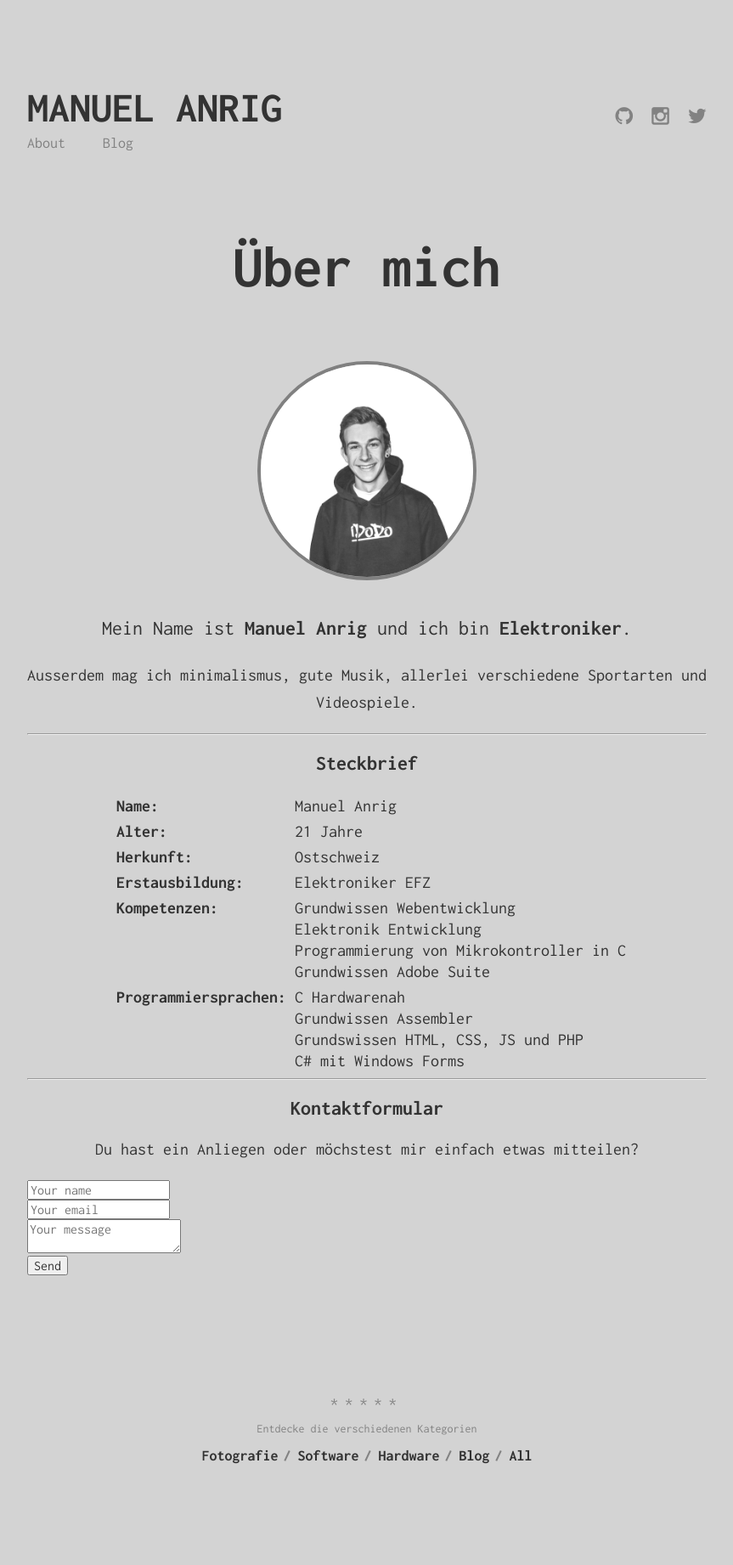
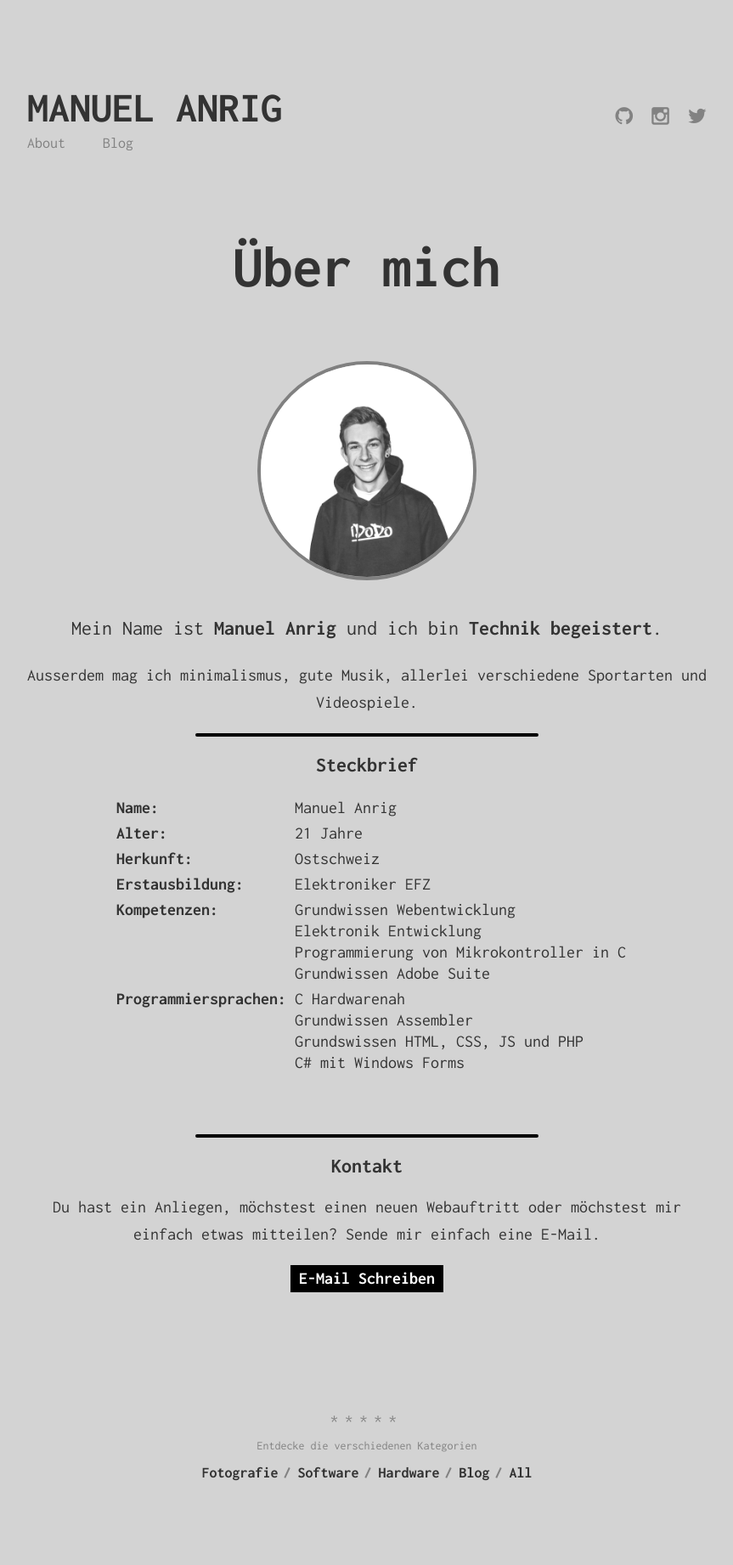
Before and after one commit to manupanu/manupanu.github.io, a Jekyll site: the page built from about.md, in a window 1280 px wide. Shown: the whole page at 85% size, without its empty margins (208-1071 px from the left). Built offline with Jekyll 4.4.1, drawn with Linux system fonts in a browser that asks for light colours.

Commit message:
optimized JS and about

```diff
--- a/_includes/externals/styling.html
+++ b/_includes/externals/styling.html
@@ -1,9 +1,10 @@
 <link href='https://fonts.googleapis.com/css?family=Inconsolata:400,700' rel='stylesheet' type='text/css'>
-<link rel="stylesheet" href="{{ "/assets/vendor/normalize-css/normalize.css" | prepend: site.baseurl }}">
-<link rel="stylesheet" href="{{ "/css/main.css" | prepend: site.baseurl }}">
 {% if site.styles contains site.highlightstyle %}
   <link rel="stylesheet" href="{{ site.baseurl }}/assets/vendor/highlight/styles/{{ site.highlightstyle }}.css">
 {% else %}
   <link rel="stylesheet" href="{{ site.baseurl }}/assets/vendor/highlight/styles/solarized_dark.css">
 {% endif %}
 <link rel="stylesheet" href="{{ "/assets/vendor/font-awesome/css/font-awesome.css" | prepend: site.baseurl }}">
+
+<link rel="stylesheet" href="{{ "/assets/vendor/normalize-css/normalize.css" | prepend: site.baseurl }}">
+<link rel="stylesheet" href="{{ "/css/main.css" | prepend: site.baseurl }}">
--- a/_sass/_default.scss
+++ b/_sass/_default.scss
@@ -6,6 +6,35 @@
 .centertext {
     text-align: center;
 }
+
+hr {
+    display: block;
+    margin-top: 0.5em;
+    margin-bottom: 0.5em;
+    margin-left: auto;
+    margin-right: auto;
+    border: 2.5px solid black;
+    border-radius: 5px;
+    width: 50%;
+
+  }
+  a.mailbtn {
+      display: block;
+      color: white;
+      background-color: black;
+      text-align: center;
+      width: 9em;
+      margin-left: auto;
+      margin-right: auto;
+      &:hover {
+          background-color: darkgrey;
+          border: 2px solid black;
+      }
+  }
+
+  form {
+      text-align: center;
+  }
 
 body {
     font-family: 'Inconsolata', ;
--- a/about.md
+++ b/about.md
@@ -10,7 +10,7 @@
 </div>
 <p id="changeText" class="ichbin"></p>
 <p class="centertext">Ausserdem mag ich minimalismus, gute Musik, allerlei verschiedene Sportarten und Videospiele.</p>
-__________________________
+<hr>
 <h2 class="centertext">Steckbrief</h2>
 
 <table align="center">
@@ -49,12 +49,8 @@
   </tr>
   </tr>
 </table>
-________________
-<h2 class="centertext">Kontaktformular</h2>
-<p class="centertext">Du hast ein Anliegen oder möchstest mir einfach etwas mitteilen?</p>
-<form id="contactform" action="//formspree.io/your@email.com" method="POST">
-    <input type="text" name="name" placeholder="Your name"><br>
-    <input type="email" name="_replyto" placeholder="Your email"><br>
-    <textarea name="message" placeholder="Your message"></textarea><br>
-    <input type="submit" value="Send">
-</form>
+<br>
+<hr>
+<h2 class="centertext">Kontakt</h2>
+<p class="centertext">Du hast ein Anliegen, möchstest einen neuen Webauftritt oder möchstest mir einfach etwas mitteilen? Sende mir einfach eine E-Mail.</p>
+<a href="mailto:me@manuel.anrig@bluewin.ch" class="mailbtn">E-Mail Schreiben</a>
```
Also changed, not shown: _includes/externals/scripting.html (+5 -2 lines).
